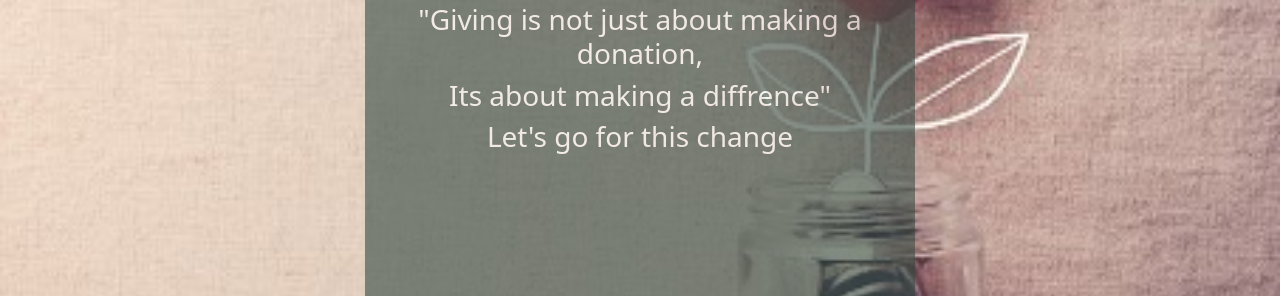
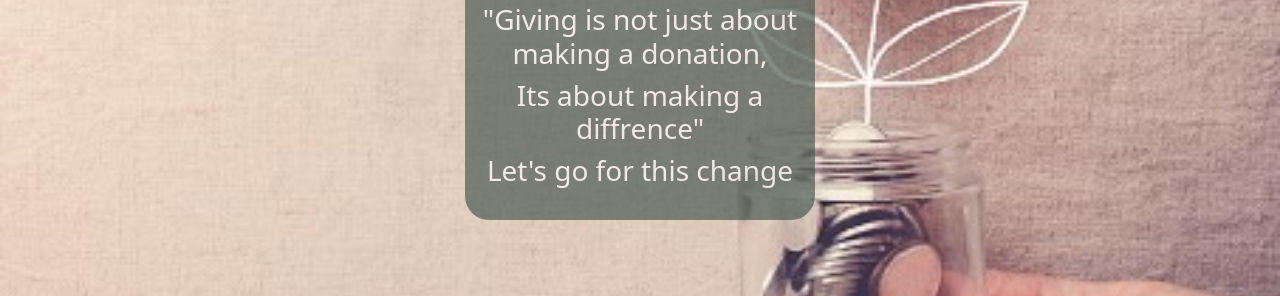
Before and after one commit to shradha-79/The-Sparks-Foundation, a plain HTML site: page donate.html in a window 1280 px wide. Shown: the part 252-548 px from the top of the page. Drawn offline with nearby package versions, Linux system fonts and the light colour scheme.

Commit message:
Update donate.css

```diff
--- a/css/donate.css
+++ b/css/donate.css
@@ -15,9 +15,9 @@ body{
     margin-bottom: 85px;
     background-color:rgb(54, 75, 68);
     opacity: 0.6;
-    width: 550px;
+    width: 350px;
     margin-top: 100px;
-    height: 400px;
+    height: 300px;
     border-radius: 24px;
 
 }
```
